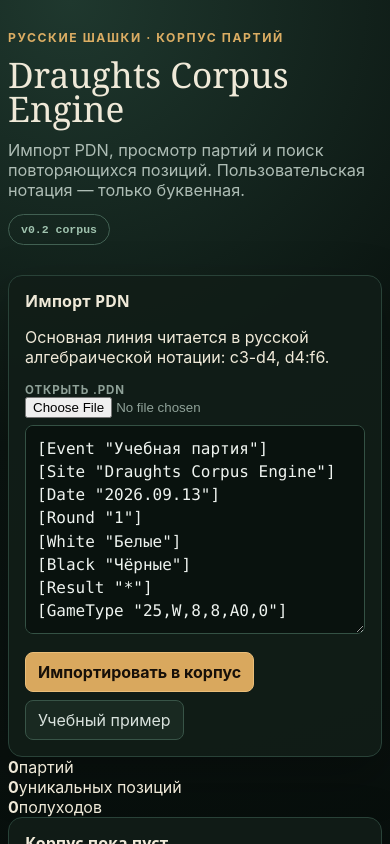
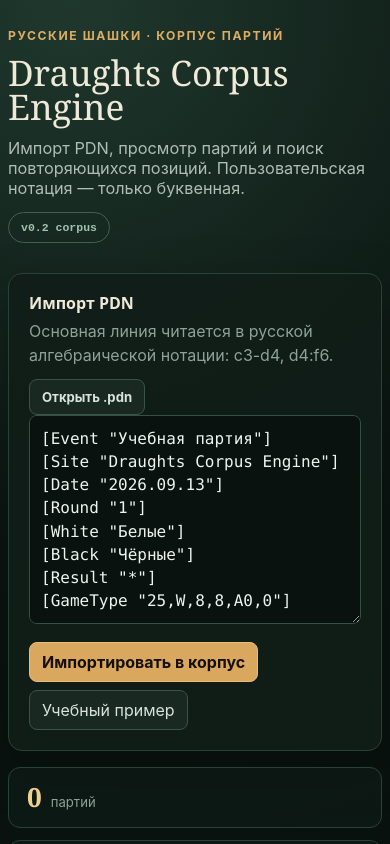
Before and after one commit to go-0dboy/draughts_corpus_engine, a React (Vite) app: page / in a window 390 px wide. Shown: the top 844 px of the page. Built offline with nearby package versions, Linux system fonts and the light colour scheme.

Commit message:
style: add corpus browser layout

```diff
--- a/src/styles.css
+++ b/src/styles.css
@@ -10,62 +10,99 @@
 body { margin: 0; min-width: 320px; min-height: 100vh; background: radial-gradient(circle at 18% 0%, #1f382e 0, #0b1511 42%, #070d0b 100%); }
 button, textarea { font: inherit; }
 button { cursor: pointer; }
+button:disabled { cursor: default; opacity: .45; }
 
-.app-shell { width: min(1180px, calc(100% - 32px)); margin: 0 auto; padding: 42px 0 56px; }
+.app-shell { width: min(1280px, calc(100% - 32px)); margin: 0 auto; padding: 42px 0 56px; }
 .hero { display: flex; justify-content: space-between; gap: 24px; align-items: flex-start; margin-bottom: 30px; }
 .eyebrow { color: #dbad63; letter-spacing: .13em; text-transform: uppercase; font-size: .76rem; font-weight: 750; }
 h1 { font-family: Georgia, serif; font-size: clamp(2.2rem, 6vw, 4.5rem); line-height: .96; max-width: 760px; margin: 12px 0 14px; font-weight: 500; }
-.hero p { color: #aebdb5; max-width: 680px; margin: 0; font-size: 1.02rem; }
+.hero p { color: #aebdb5; max-width: 760px; margin: 0; font-size: 1.02rem; }
 .version { flex: none; border: 1px solid #416052; border-radius: 999px; color: #9fc2ae; padding: 8px 12px; font: 700 .72rem ui-monospace, monospace; }
 
-.workspace { display: grid; grid-template-columns: minmax(360px, 620px) 1fr; gap: 28px; align-items: start; }
-.board-panel { min-width: 0; }
 .board { display: grid; grid-template-columns: repeat(8, 1fr); aspect-ratio: 1; border: 10px solid #8a5c35; border-radius: 10px; overflow: hidden; box-shadow: 0 24px 70px #0009, inset 0 0 0 2px #cf9a5c; }
 .cell { position: relative; border: 0; padding: 0; display: grid; place-items: center; min-width: 0; }
 .cell.light { background: #e8c98f; cursor: default; }
 .cell.dark { background: #536d52; }
-.cell.dark:hover { background: #637d60; }
-.square-number { position: absolute; top: 4px; left: 5px; font: 700 clamp(.45rem, 1.2vw, .67rem) ui-monospace, monospace; color: #dce7d8a8; }
+.cell.dark:not(:disabled):hover { background: #637d60; }
+.square-number { position: absolute; top: 4px; left: 5px; font: 700 clamp(.45rem, 1.2vw, .67rem) ui-monospace, monospace; color: #dce7d8a8; text-transform: lowercase; }
 .piece { width: 74%; aspect-ratio: 1; border-radius: 50%; display: grid; place-items: center; font-size: clamp(1rem, 4vw, 2.35rem); line-height: 1; box-shadow: inset 0 0 0 5px #ffffff14, 0 5px 9px #0007; z-index: 1; }
 .white-man, .white-king { color: #66451e; background: radial-gradient(circle at 38% 30%, #fff7dc, #d9ab5f); border: 2px solid #fbe6b9; }
 .black-man, .black-king { color: #e9bc6b; background: radial-gradient(circle at 38% 30%, #4d2522, #161312); border: 2px solid #79403a; }
-.hint { color: #82958b; font-size: .82rem; line-height: 1.5; margin: 12px 3px 0; }
 
-.control-panel { display: grid; gap: 16px; }
 .card { background: #111d18e8; border: 1px solid #294238; border-radius: 14px; padding: 20px; box-shadow: 0 18px 50px #0004; }
 .card h2 { font: 650 1rem/1.2 ui-sans-serif, system-ui, sans-serif; margin: 0 0 16px; }
-.section-title { display: flex; justify-content: space-between; gap: 12px; align-items: start; }
+.card h3 { font-size: .84rem; margin: 22px 0 10px; color: #a8b9b0; text-transform: uppercase; letter-spacing: .08em; }
+.section-title { display: flex; justify-content: space-between; gap: 18px; align-items: start; }
 label { display: block; margin: 14px 0 7px; color: #8fa198; font-size: .72rem; font-weight: 750; letter-spacing: .08em; text-transform: uppercase; }
 textarea { width: 100%; resize: vertical; color: #eef3ef; background: #09120e; border: 1px solid #345144; border-radius: 8px; padding: 11px; font-family: ui-monospace, SFMono-Regular, Consolas, monospace; line-height: 1.45; }
 textarea:focus { outline: 2px solid #d2a258; outline-offset: 1px; }
 .actions { display: flex; flex-wrap: wrap; gap: 8px; margin-top: 14px; }
-.actions button, .turn-switch button { border: 1px solid #385447; background: #192921; color: #d9e2dd; border-radius: 8px; padding: 9px 12px; }
-.actions .primary, .turn-switch button.active { color: #171009; background: #d9a85e; border-color: #e9bd79; font-weight: 750; }
-.turn-switch { display: flex; }
-.turn-switch button { border-radius: 7px 0 0 7px; padding: 6px 9px; font-size: .75rem; }
-.turn-switch button + button { border-radius: 0 7px 7px 0; margin-left: -1px; }
-.error { color: #ff9a8e; font-size: .83rem; margin: 8px 0 0; }
-.metric-row { display: flex; justify-content: space-between; border-bottom: 1px solid #23382f; padding: 7px 0; color: #a9b8b0; }
-.metric-row strong { color: #f1d08e; }
+.actions button, .ply-controls button { border: 1px solid #385447; background: #192921; color: #d9e2dd; border-radius: 8px; padding: 9px 12px; }
+.actions .primary { color: #171009; background: #d9a85e; border-color: #e9bd79; font-weight: 750; }
 code { display: block; overflow-wrap: anywhere; color: #e9c986; background: #09120e; border-radius: 6px; padding: 9px; font-size: .8rem; }
-.key { color: #99cab0; }
-.roadmap-card { display: flex; gap: 13px; align-items: flex-start; }
-.roadmap-card h2 { margin-bottom: 5px; }
-.roadmap-card p { margin: 0; color: #90a198; font-size: .86rem; line-height: 1.45; }
-.status-dot { width: 9px; height: 9px; border-radius: 50%; background: #e3ad5c; box-shadow: 0 0 16px #e3ad5c; margin-top: 4px; flex: none; }
+.muted { color: #8fa198; margin: 0; line-height: 1.5; }
 
-@media (max-width: 850px) {
-  .app-shell { width: min(680px, calc(100% - 24px)); padding-top: 26px; }
-  .workspace { grid-template-columns: 1fr; }
-  .hero { align-items: flex-end; }
+.import-card { margin-bottom: 16px; }
+.import-card h2 { margin-bottom: 6px; }
+.file-button { margin: 0; text-transform: none; letter-spacing: 0; font-size: .82rem; border: 1px solid #385447; background: #192921; color: #d9e2dd; border-radius: 8px; padding: 9px 12px; cursor: pointer; white-space: nowrap; }
+.file-button input { display: none; }
+.import-report { margin-top: 12px; padding: 10px 12px; background: #09120e; border-radius: 8px; color: #a9b9b1; font-size: .82rem; line-height: 1.55; }
+
+.corpus-summary { display: grid; grid-template-columns: repeat(3, 1fr); gap: 12px; margin-bottom: 16px; }
+.summary-tile { border: 1px solid #294238; background: #0e1914d9; border-radius: 12px; padding: 16px 18px; display: flex; align-items: baseline; gap: 9px; }
+.summary-tile strong { font: 600 1.65rem/1 Georgia, serif; color: #f1d08e; }
+.summary-tile span { color: #8ea097; font-size: .82rem; }
+
+.corpus-layout { display: grid; grid-template-columns: 280px minmax(0, 1fr); gap: 16px; align-items: start; }
+.game-list { position: sticky; top: 16px; display: grid; gap: 8px; max-height: calc(100vh - 32px); overflow: auto; }
+.game-list h2 { margin-bottom: 6px; }
+.game-row, .occurrences button { width: 100%; text-align: left; border: 1px solid #274037; background: #0d1713; color: #dbe4df; border-radius: 9px; padding: 11px; display: grid; gap: 4px; }
+.game-row:hover, .occurrences button:hover { border-color: #547664; }
+.game-row.active { border-color: #d3a259; background: #1d241a; }
+.game-row strong, .occurrences strong { font-size: .84rem; }
+.game-row span, .occurrences span { color: #82948b; font-size: .74rem; }
+
+.viewer-column { display: grid; gap: 16px; min-width: 0; }
+.game-heading { display: flex; justify-content: space-between; gap: 16px; margin-bottom: 18px; }
+.game-heading h2 { margin: 7px 0 0; font-size: 1.12rem; }
+.game-heading > strong { color: #f1d08e; }
+.viewer-grid { display: grid; grid-template-columns: minmax(320px, 560px) minmax(240px, 1fr); gap: 20px; align-items: start; }
+.moves-panel { min-width: 0; }
+.ply-controls { display: flex; align-items: center; gap: 6px; flex-wrap: wrap; margin-bottom: 12px; }
+.ply-controls span { color: #a8b8b0; font-size: .8rem; margin: 0 4px; }
+.move-list { display: grid; grid-template-columns: repeat(2, minmax(0, 1fr)); gap: 6px; max-height: 360px; overflow: auto; padding-right: 4px; }
+.move-list button { display: flex; gap: 8px; align-items: center; border: 1px solid #263c33; background: #0b1511; color: #dce5df; border-radius: 7px; padding: 8px; font-family: ui-monospace, monospace; }
+.move-list button span { color: #70867a; font-size: .7rem; min-width: 18px; }
+.move-list button.active { border-color: #d5a55d; background: #292517; color: #f3d694; }
+
+.position-explorer h2 { margin: 7px 0 0; }
+.occurrence-count { font: 500 2rem/1 Georgia, serif; color: #f1d08e; }
+.result-strip { display: grid; grid-template-columns: repeat(3, 1fr); gap: 8px; margin-top: 16px; }
+.result-strip span { background: #0b1511; border-radius: 8px; padding: 11px; color: #8fa198; font-size: .78rem; }
+.result-strip strong { display: block; color: #e6cf9e; font-size: 1.1rem; margin-top: 4px; }
+.continuations { display: grid; gap: 6px; }
+.continuation-row { display: grid; grid-template-columns: minmax(90px, .7fr) 1fr 1fr; gap: 10px; align-items: center; border-bottom: 1px solid #22372e; padding: 7px 0; color: #94a69d; font-size: .78rem; }
+.continuation-row code { padding: 6px 8px; }
+.occurrences { display: grid; gap: 6px; }
+.empty-state { text-align: center; padding: 44px 20px; color: #9aaca2; }
+.empty-state h2 { color: #e8dfc8; }
+
+@media (max-width: 960px) {
+  .corpus-layout { grid-template-columns: 1fr; }
+  .game-list { position: static; max-height: 260px; }
+  .viewer-grid { grid-template-columns: 1fr; }
 }
 
-@media (max-width: 480px) {
-  .app-shell { width: calc(100% - 16px); }
+@media (max-width: 650px) {
+  .app-shell { width: calc(100% - 16px); padding-top: 24px; }
   .hero { display: block; }
   .version { display: inline-block; margin-top: 14px; }
+  .corpus-summary { grid-template-columns: 1fr; }
+  .viewer { padding: 12px; }
   .board { border-width: 6px; }
-  .card { padding: 16px; }
+  .result-strip { grid-template-columns: 1fr; }
+  .continuation-row { grid-template-columns: 1fr 1fr; }
+  .continuation-row code { grid-column: 1 / -1; }
   .section-title { display: block; }
-  .turn-switch { margin-bottom: 12px; }
+  .file-button { display: inline-block; margin-top: 12px; }
 }
```
